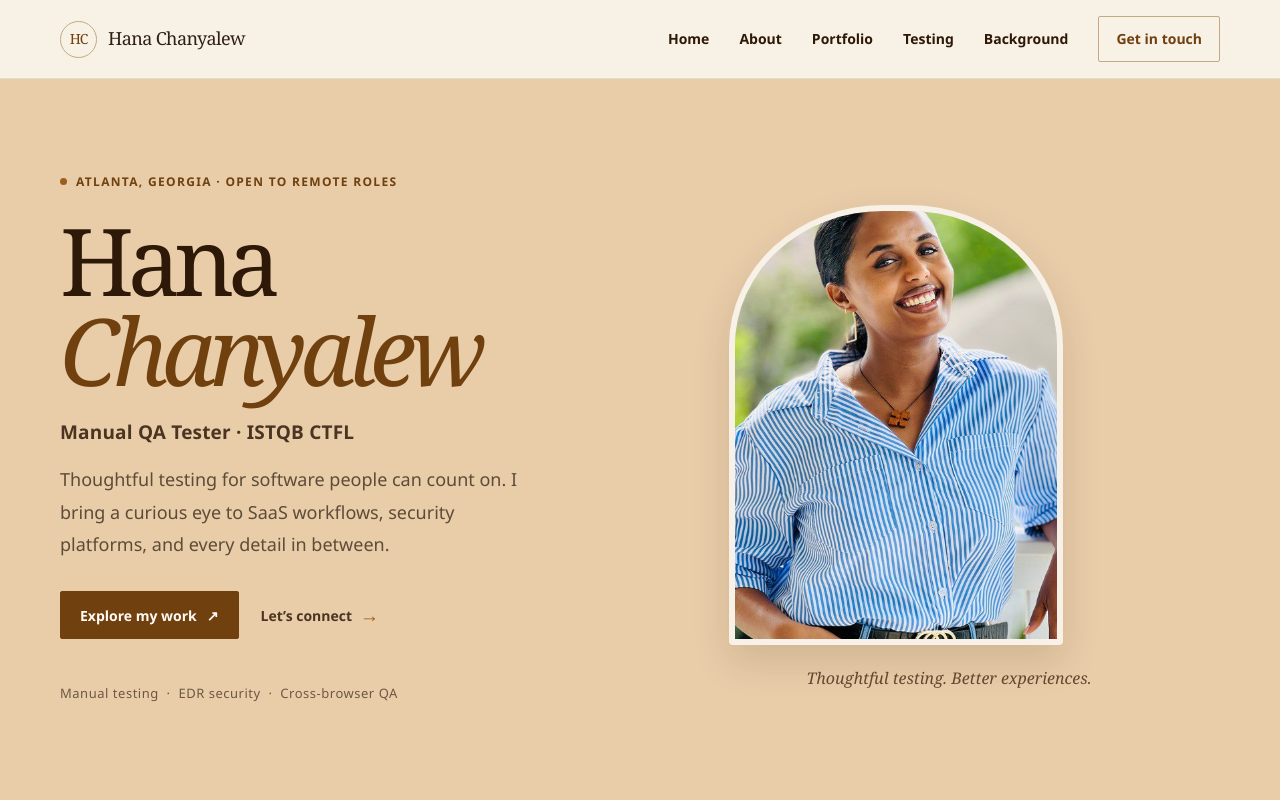
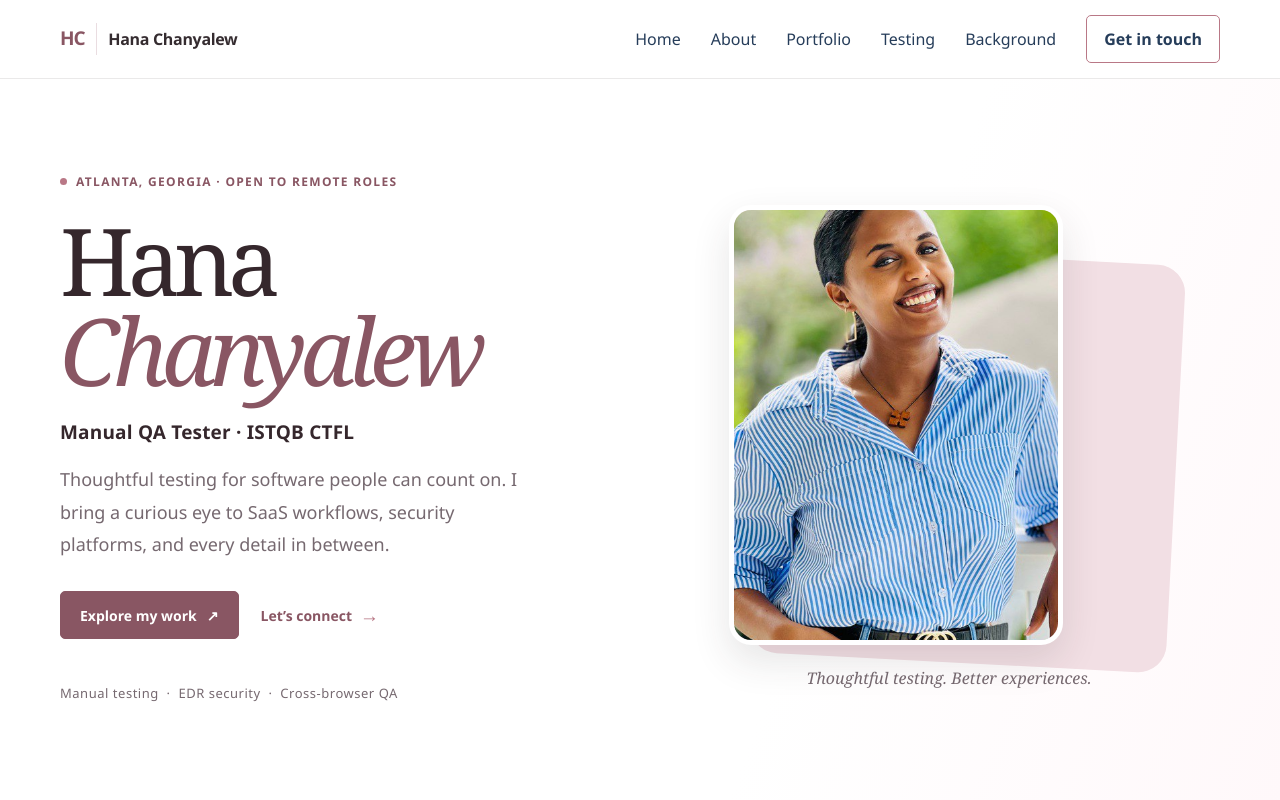
Before and after one commit to isle27/QA-Portfolio, a plain HTML site: page index.html in a window 1280 px wide. Shown: the top 800 px of the page. Drawn offline with Linux system fonts and the light colour scheme.

Commit message:
Initial commit from Codex

```diff
--- a/index.html
+++ b/index.html
@@ -3,23 +3,23 @@
 <head>
   <meta charset="utf-8">
   <meta name="viewport" content="width=device-width, initial-scale=1">
-  <meta name="theme-color" content="#f7f1e7">
+  <meta name="theme-color" content="#ffffff">
   <meta name="description" content="Hana Chanyalew is an ISTQB-certified manual QA tester in Atlanta, specializing in SaaS, EDR security platforms, and cross-browser quality assurance.">
   <title>Hana Chanyalew — Manual QA Tester</title>
   <style>
     :root {
       color-scheme: light;
-      --paper: #f7f1e7;
-      --paper-deep: #eee2cf;
-      --surface: #fbf7f0;
-      --ink: #302113;
-      --muted: #74624f;
-      --line: #ddcfbd;
-      --accent: #9b5e1c;
-      --accent-deep: #70400f;
-      --accent-soft: #e9cca8;
-      --espresso: #2e1908;
-      --rust: #7a2e0b;
+      --paper: #ffffff;
+      --paper-deep: #fbf4f6;
+      --surface: #ffffff;
+      --ink: #352c30;
+      --muted: #766970;
+      --line: #eadde1;
+      --accent: #b97886;
+      --accent-deep: #895663;
+      --accent-soft: #f2dfe4;
+      --espresso: #35272c;
+      --rust: #98515d;
       --serif: Georgia, "Times New Roman", serif;
       --sans: "Segoe UI", "Helvetica Neue", Arial, sans-serif;
       --content: 1160px;
@@ -82,8 +82,8 @@
       position: sticky;
       z-index: 20;
       top: 0;
-      border-bottom: 1px solid rgb(46 25 8 / 10%);
-      background: rgb(247 241 231 / 96%);
+      border-bottom: 1px solid rgb(53 39 44 / 10%);
+      background: rgb(255 255 255 / 96%);
       backdrop-filter: blur(14px);
     }
     .nav {
@@ -100,32 +100,32 @@
       text-decoration: none;
     }
     .brand-mark {
-      display: grid;
-      width: 37px;
-      height: 37px;
-      place-items: center;
-      border: 1px solid #c4a982;
-      border-radius: 50%;
+      display: inline-flex;
+      align-items: center;
+      padding-right: 12px;
+      border-right: 1px solid var(--line);
       color: var(--accent-deep);
-      font-family: var(--serif);
-      font-size: 14px;
-      letter-spacing: -.07em;
+      font-family: var(--sans);
+      font-size: 19px;
+      font-weight: 700;
+      letter-spacing: -.06em;
     }
-    .brand-name { font-family: var(--serif); font-size: 18px; letter-spacing: -.035em; }
+    .brand-name { font-size: 16px; font-weight: 600; letter-spacing: -.02em; }
     .nav-links { display: flex; align-items: center; gap: 30px; }
     .nav-links a {
-      color: var(--espresso);
-      font-size: 14px;
-      font-weight: 600;
+      color: #263d5a;
+      font-size: 16px;
+      font-weight: 400;
       text-decoration: none;
       transition: color .2s ease;
     }
     .nav-links a:hover, .nav-links a:focus-visible { color: var(--accent-deep); }
     .nav-links .nav-contact {
       padding: 10px 17px;
-      border: 1px solid #c4a982;
-      border-radius: 2px;
-      color: var(--accent-deep);
+      border: 1px solid var(--accent);
+      border-radius: 5px;
+      color: #263d5a;
+      font-weight: 600;
     }
     .menu-toggle {
       display: none;
@@ -145,7 +145,7 @@
       overflow: hidden;
       min-height: 675px;
       padding: 78px 0 72px;
-      background: var(--accent-soft);
+      background: linear-gradient(110deg, var(--paper) 0%, var(--paper) 64%, #fff8fa 100%);
     }
     .hero-inner {
       position: relative;
@@ -186,8 +186,8 @@
       line-height: .96;
     }
     .hero h1 span { color: var(--accent-deep); font-style: italic; }
-    .hero-role { margin: 22px 0 15px; color: #4a3522; font-size: 19px; font-weight: 600; letter-spacing: .01em; }
-    .hero-description { max-width: 480px; margin: 0; color: #5d4c38; font-size: 18px; line-height: 1.8; }
+    .hero-role { margin: 22px 0 15px; color: var(--espresso); font-size: 19px; font-weight: 600; letter-spacing: .01em; }
+    .hero-description { max-width: 480px; margin: 0; color: var(--muted); font-size: 18px; line-height: 1.8; }
     .hero-actions { display: flex; flex-wrap: wrap; align-items: center; gap: 22px; margin-top: 31px; }
     .button {
       display: inline-flex;
@@ -197,9 +197,9 @@
       gap: 10px;
       padding: 0 19px;
       border: 1px solid var(--accent-deep);
-      border-radius: 2px;
+      border-radius: 5px;
       background: var(--accent-deep);
-      color: #fffaf4;
+      color: #ffffff;
       font-size: 14px;
       font-weight: 650;
       text-decoration: none;
@@ -210,14 +210,14 @@
       display: inline-flex;
       align-items: center;
       gap: 8px;
-      color: #4a3522;
+      color: var(--accent-deep);
       font-size: 14px;
       font-weight: 650;
       text-decoration: none;
     }
     .text-link span { color: var(--accent); font-size: 19px; transition: transform .2s ease; }
     .text-link:hover span { transform: translateX(4px); }
-    .hero-note { margin-top: 44px; color: #6c5943; font-size: 13px; letter-spacing: .04em; }
+    .hero-note { margin-top: 44px; color: var(--muted); font-size: 13px; letter-spacing: .04em; }
 
     .visual {
       position: relative;
@@ -225,16 +225,25 @@
       min-height: 510px;
       place-items: center;
     }
+    .visual::before {
+      position: absolute;
+      inset: 12% 8% 8% 15%;
+      border-radius: 28px;
+      background: var(--accent-soft);
+      content: "";
+      transform: rotate(3deg);
+    }
+    .visual figure { position: relative; z-index: 1; margin: 0; }
     .portrait-frame {
       position: relative;
       z-index: 1;
       overflow: hidden;
       width: min(365px, 76%);
       height: 440px;
-      border: 6px solid var(--paper);
-      border-radius: 46% 46% 4px 4px / 32% 32% 4px 4px;
-      background: var(--paper-deep);
-      box-shadow: 0 16px 38px rgb(46 25 8 / 13%);
+      border: 5px solid var(--paper);
+      border-radius: 22px;
+      background: var(--accent-soft);
+      box-shadow: 0 16px 38px rgb(53 39 44 / 12%);
     }
     .portrait-frame img {
       display: block;
@@ -243,18 +252,18 @@
       object-fit: cover;
       object-position: center 30%;
     }
-    .portrait-caption { margin: 20px 0 0; color: #634a30; font-family: var(--serif); font-size: 16px; font-style: italic; text-align: center; }
+    .portrait-caption { margin: 20px 0 0; color: var(--muted); font-family: var(--serif); font-size: 16px; font-style: italic; text-align: center; }
 
     .proof-strip { padding: 27px 0 34px; background: var(--paper-deep); }
-    .proof-title { margin: 0 0 17px; color: #5f4b35; font-size: 13px; font-weight: 700; letter-spacing: .08em; text-align: center; text-transform: uppercase; }
+    .proof-title { margin: 0 0 17px; color: var(--muted); font-size: 13px; font-weight: 700; letter-spacing: .08em; text-align: center; text-transform: uppercase; }
     .proof-grid { display: grid; grid-template-columns: repeat(3, 1fr); }
     .proof-item { padding: 4px 24px; text-align: center; }
-    .proof-item + .proof-item { border-left: 1px solid #d2bea4; }
+    .proof-item + .proof-item { border-left: 1px solid var(--line); }
     .proof-item strong { display: block; color: var(--accent-deep); font-family: var(--serif); font-size: 38px; font-weight: 400; line-height: 1.05; }
-    .proof-item span { display: block; margin-top: 7px; color: #5f4b35; font-size: 12px; font-weight: 700; letter-spacing: .08em; text-transform: uppercase; }
+    .proof-item span { display: block; margin-top: 7px; color: var(--muted); font-size: 12px; font-weight: 700; letter-spacing: .08em; text-transform: uppercase; }
 
     .about-grid { display: grid; align-items: start; grid-template-columns: 1.15fr .85fr; gap: 76px; }
-    .about-copy p { margin: 0 0 18px; color: #625443; font-size: 16px; line-height: 1.9; }
+    .about-copy p { margin: 0 0 18px; color: var(--muted); font-size: 16px; line-height: 1.9; }
     .about-copy p:first-child { color: var(--espresso); font-family: var(--serif); font-size: 23px; line-height: 1.6; }
     .about-copy em { color: var(--accent-deep); }
     .side-panel { padding: 27px 28px; border: 1px solid var(--line); border-radius: 5px; background: var(--surface); }
@@ -263,7 +272,7 @@
     .experience-item + .experience-item { border-top: 1px solid var(--line); }
     .experience-item strong { display: block; font-size: 12px; font-weight: 700; }
     .experience-item span { display: block; margin-top: 3px; color: var(--muted); font-size: 11px; }
-    .experience-item p { margin: 9px 0 0; color: #675743; font-size: 13px; line-height: 1.7; }
+    .experience-item p { margin: 9px 0 0; color: var(--muted); font-size: 13px; line-height: 1.7; }
 
     .work-section { background: var(--paper-deep); }
     .work-grid { display: grid; grid-template-columns: repeat(2, 1fr); gap: 18px; }
@@ -272,19 +281,19 @@
       overflow: hidden;
       min-height: 267px;
       padding: 29px;
-      border: 1px solid #ddcfbd;
+      border: 1px solid var(--line);
       border-radius: 5px;
       background: var(--surface);
       transition: transform .2s ease, box-shadow .2s ease;
     }
-    .work-card:hover { transform: translateY(-3px); box-shadow: 0 12px 30px rgb(65 53 36 / 7%); }
+    .work-card:hover { transform: translateY(-3px); box-shadow: 0 12px 30px rgb(53 39 44 / 7%); }
     .work-card-top { display: flex; align-items: center; justify-content: space-between; gap: 10px; margin-bottom: 25px; }
     .work-type { color: var(--accent-deep); font-size: 12px; font-weight: 700; letter-spacing: .08em; text-transform: uppercase; }
     .work-index { color: var(--accent); font-family: var(--serif); font-size: 17px; }
     .work-card h3 { max-width: 430px; margin: 0 0 11px; font-family: var(--serif); font-size: 27px; font-weight: 400; letter-spacing: -.03em; line-height: 1.2; }
-    .work-card > p { max-width: 480px; margin: 0; color: #625443; font-size: 16px; line-height: 1.8; }
+    .work-card > p { max-width: 480px; margin: 0; color: var(--muted); font-size: 16px; line-height: 1.8; }
     .tags { display: flex; flex-wrap: wrap; gap: 7px; margin-top: 20px; }
-    .tag { padding: 6px 9px; border: 1px solid #ddcfbd; border-radius: 3px; background: var(--paper); color: #5f4b35; font-size: 12px; font-weight: 650; }
+    .tag { padding: 6px 9px; border: 1px solid var(--line); border-radius: 3px; background: var(--paper-deep); color: var(--muted); font-size: 12px; font-weight: 650; }
 
     .case-list { display: grid; grid-template-columns: repeat(2, minmax(0, 1fr)); gap: 14px; }
     .case-row {
@@ -299,9 +308,9 @@
     }
     .case-id { grid-column: 1; padding-top: 2px; color: var(--accent-deep); font-size: 12px; font-weight: 700; letter-spacing: .04em; }
     .case-row h3 { margin: 0; font-family: var(--serif); font-size: 21px; font-weight: 400; letter-spacing: -.02em; line-height: 1.35; }
-    .case-row p { margin: 6px 0 0; color: #625443; font-size: 14px; line-height: 1.7; }
-    .severity { justify-self: end; padding: 5px 10px; border: 1px solid #c9ab87; border-radius: 20px; color: var(--rust); font-size: 11px; font-weight: 700; text-transform: uppercase; }
-    .severity.high { border-color: #d3b99e; color: #815024; }
+    .case-row p { margin: 6px 0 0; color: var(--muted); font-size: 14px; line-height: 1.7; }
+    .severity { justify-self: end; padding: 5px 10px; border: 1px solid #e3c3ca; border-radius: 20px; color: var(--rust); font-size: 11px; font-weight: 700; text-transform: uppercase; }
+    .severity.high { border-color: #ead1d6; color: var(--accent-deep); }
     .subsection-heading { display: flex; align-items: baseline; justify-content: space-between; gap: 16px; margin: 43px 0 17px; }
     .subsection-heading h3 { margin: 0; font-family: var(--serif); font-size: 25px; font-weight: 400; }
     .subsection-heading p { margin: 0; color: var(--muted); font-size: 13px; }
@@ -312,7 +321,7 @@
     .defect-detail { padding-top: 11px; border-top: 1px solid var(--line); }
     .defect-detail + .defect-detail { margin-top: 10px; }
     .defect-detail strong { display: block; margin-bottom: 3px; color: var(--accent-deep); font-size: 11px; letter-spacing: .04em; text-transform: uppercase; }
-    .defect-detail p { margin: 0; color: #625443; font-size: 13px; line-height: 1.65; }
+    .defect-detail p { margin: 0; color: var(--muted); font-size: 13px; line-height: 1.65; }
 
     .browser-section { background: var(--paper); }
     .browser-layout { display: grid; grid-template-columns: .72fr 1.28fr; gap: 72px; }
@@ -326,20 +335,20 @@
     .finding { display: grid; grid-template-columns: 105px 1fr; gap: 12px; padding: 12px 0; }
     .finding + .finding { border-top: 1px solid var(--line); }
     .finding-label { padding-top: 2px; color: var(--accent-deep); font-size: 12px; font-weight: 700; letter-spacing: .02em; }
-    .finding p { margin: 0; color: #625443; font-size: 15px; line-height: 1.7; }
+    .finding p { margin: 0; color: var(--muted); font-size: 15px; line-height: 1.7; }
 
     .credentials { padding-top: 82px; }
     .credential-grid { display: grid; grid-template-columns: 1.05fr .95fr; gap: 56px; }
     .credential-block h3 { margin: 0 0 18px; font-family: var(--serif); font-size: 23px; font-weight: 400; }
     .credential-list { display: grid; gap: 9px; }
-    .credential-row { display: flex; justify-content: space-between; gap: 18px; padding: 13px 15px; border: 1px solid #d9c8b3; border-radius: 3px; background: var(--surface); }
+    .credential-row { display: flex; justify-content: space-between; gap: 18px; padding: 13px 15px; border: 1px solid var(--line); border-radius: 3px; background: var(--surface); }
     .credential-row strong { font-size: 14px; font-weight: 650; }
     .credential-row span { flex: 0 0 auto; color: var(--muted); font-size: 13px; text-align: right; }
 
-    .contact-section { padding: 86px 0; background: #e9cca8; color: var(--ink); }
+    .contact-section { padding: 86px 0; background: var(--accent-soft); color: var(--ink); }
     .contact-inner { display: grid; align-items: center; grid-template-columns: 1fr auto; gap: 40px; }
     .contact-inner h2 { margin: 14px 0 10px; font-family: var(--serif); font-size: clamp(38px, 5vw, 57px); font-weight: 400; letter-spacing: -.05em; line-height: 1.05; }
-    .contact-inner p { max-width: 550px; margin: 0; color: #625443; font-size: 16px; }
+    .contact-inner p { max-width: 550px; margin: 0; color: var(--muted); font-size: 16px; }
     .contact-inner .section-kicker { color: var(--accent); }
     .contact-links { display: flex; flex-direction: column; align-items: stretch; gap: 13px; min-width: min(100%, 300px); }
     .contact-links a {
@@ -347,20 +356,20 @@
       align-items: center;
       gap: 13px;
       padding: 14px 17px;
-      border: 1px solid #c8a980;
+      border: 1px solid var(--accent);
       border-radius: 4px;
-      background: #f7f1e7;
-      color: #4a3522;
+      background: var(--paper);
+      color: var(--espresso);
       font-size: 14px;
       font-weight: 650;
       text-decoration: none;
       transition: background .2s ease, transform .2s ease;
     }
-    .contact-links a:hover { transform: translateY(-2px); background: #fffaf4; }
+    .contact-links a:hover { transform: translateY(-2px); background: #fff8fa; }
     .contact-icon { display: grid; width: 35px; height: 35px; flex: 0 0 35px; place-items: center; border-radius: 50%; background: var(--accent-soft); color: var(--accent-deep); }
     .contact-icon svg { width: 17px; height: 17px; }
-    footer { padding: 21px 0; background: #e9cca8; }
-    .footer-inner { display: flex; justify-content: space-between; gap: 16px; border-top: 1px solid #d4c3ae; padding-top: 17px; color: #625443; font-size: 12px; }
+    footer { padding: 21px 0; background: var(--accent-soft); }
+    .footer-inner { display: flex; justify-content: space-between; gap: 16px; border-top: 1px solid #e4cdd3; padding-top: 17px; color: var(--muted); font-size: 12px; }
 
     :focus-visible { outline: 2px solid var(--accent); outline-offset: 4px; }
     @media (max-width: 850px) {
@@ -401,7 +410,8 @@
       .hero-description { font-size: 16px; }
       .hero-note { margin-top: 26px; font-size: 12px; }
       .visual { min-height: 390px; margin-top: 10px; }
-      .portrait-frame { width: min(300px, 72vw); height: 360px; }
+      .visual::before { inset: 10% 3% 7%; }
+      .portrait-frame { width: min(300px, 76vw); height: 360px; }
       .portrait-caption { margin-top: 15px; font-size: 15px; }
       .proof-strip { padding: 23px 0 27px; }
       .proof-item { padding: 4px 6px; }
```
